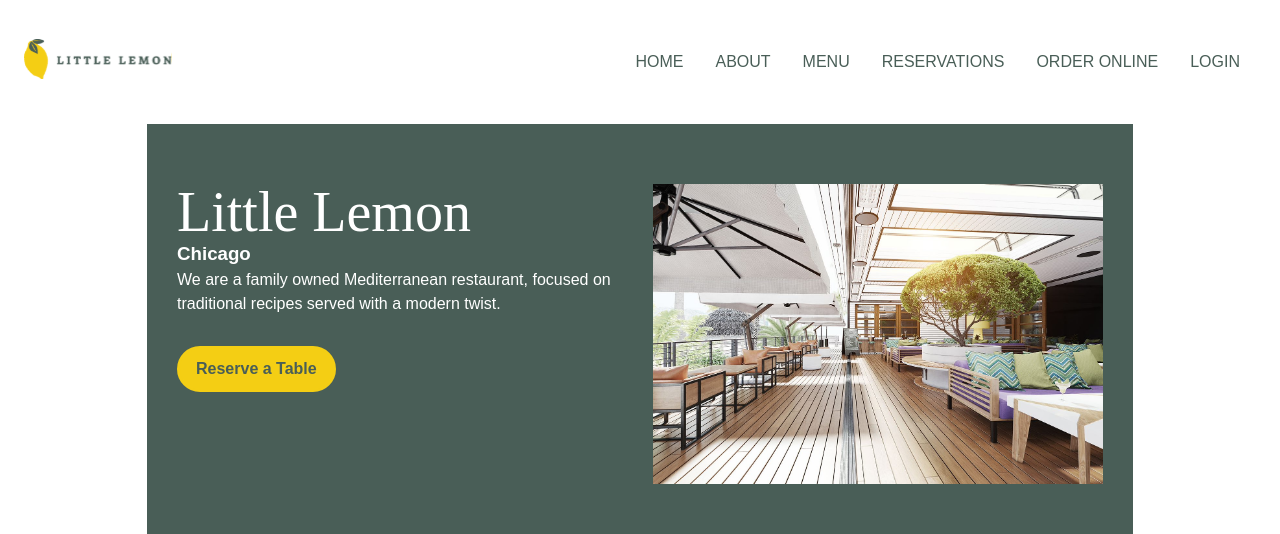
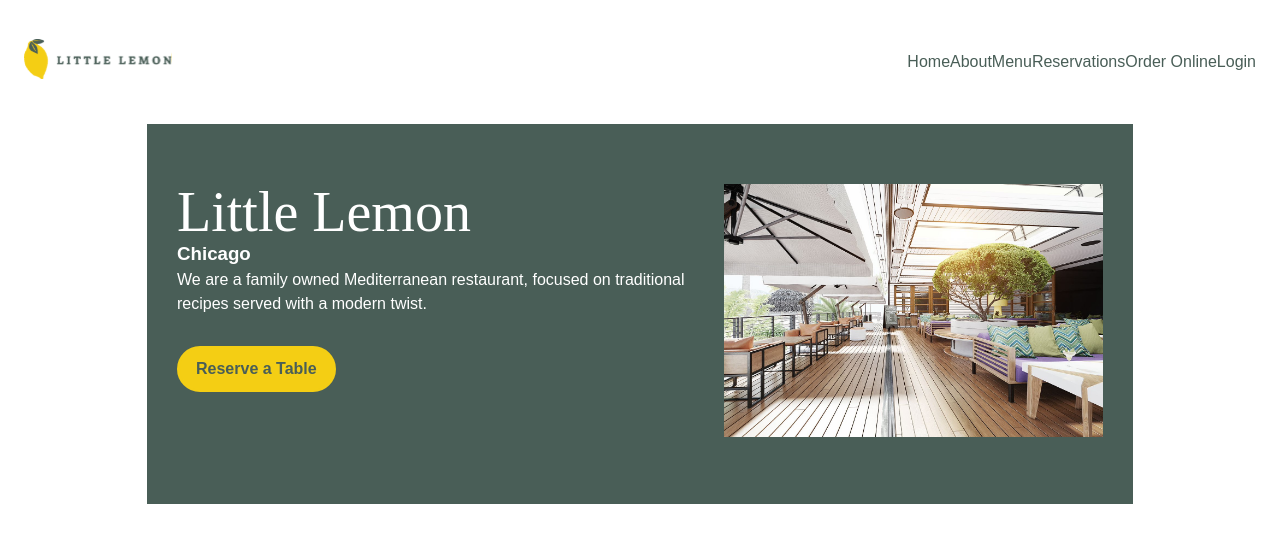
Before and after one commit to tobiasso85/coursera-react-course, a React (Create React App) app: page / in a window 1280 px wide. Shown: the top 534 px of the page. Built offline with nearby package versions, Linux system fonts and the light colour scheme.

Commit message:
fix: hamburger navigation

```diff
--- a/src/comps/hero/hero.css
+++ b/src/comps/hero/hero.css
@@ -7,3 +7,8 @@
 .btnaround {
     margin-top: 30px;
 }
+
+.heroImg img {
+    max-height: 300px;
+    width: 100%;
+}
--- a/src/comps/hero/hero.jsx
+++ b/src/comps/hero/hero.jsx
@@ -22,8 +22,8 @@ const Hero = () => {
                     </div>
                 </article>
             </div>
-            <div>
-                <img src={heroImg} alt="restaurant photo Image"  height={300}/>
+            <div className="heroImg">
+                <img src={heroImg} alt="restaurant"/>
 
             </div>
         </Grid>
--- a/src/comps/navigationbar.css
+++ b/src/comps/navigationbar.css
@@ -117,9 +117,8 @@
   transition: background-color 0.5s;
 }
 
-.current-location,
-.nav-bar-links a:hover,
-.nav-bar-links a:focus {
+.navbarlinks a:hover,
+.navbarlinks a:focus {
   background-color: #f4ce14;
 }
 
@@ -144,6 +143,11 @@
     z-index: 100;
   }
 
+
+  .navbarlinkshidden {
+    display: none;
+  }
+
   .navbarlinks li {
     flex-direction: column;
   }
--- a/src/comps/navigationbar.jsx
+++ b/src/comps/navigationbar.jsx
@@ -39,7 +39,8 @@ const Navbar = ({ internalLinks }) => {
             }
           </button>
 
-          <div className={expanded ? 'navbarlinks expanded' : 'navbarlinks'}
+
+            <div className={expanded ? 'navbarlinks expanded' : 'navbarlinkshidden'}
               onClick={() => setExpanded(!expanded)}>
               <ul>
                 {
```
Lines whose indentation alone changed are shown as unchanged.
